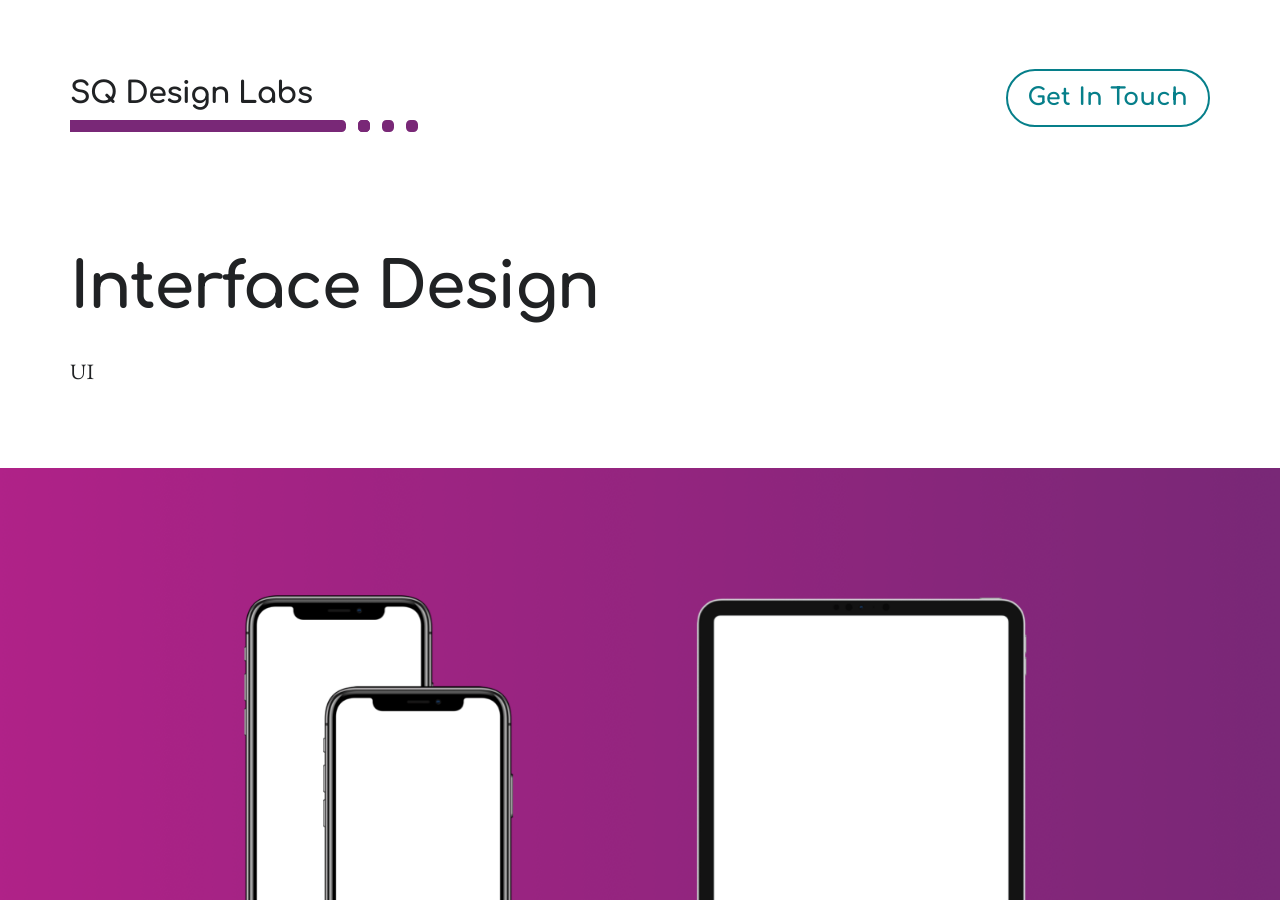
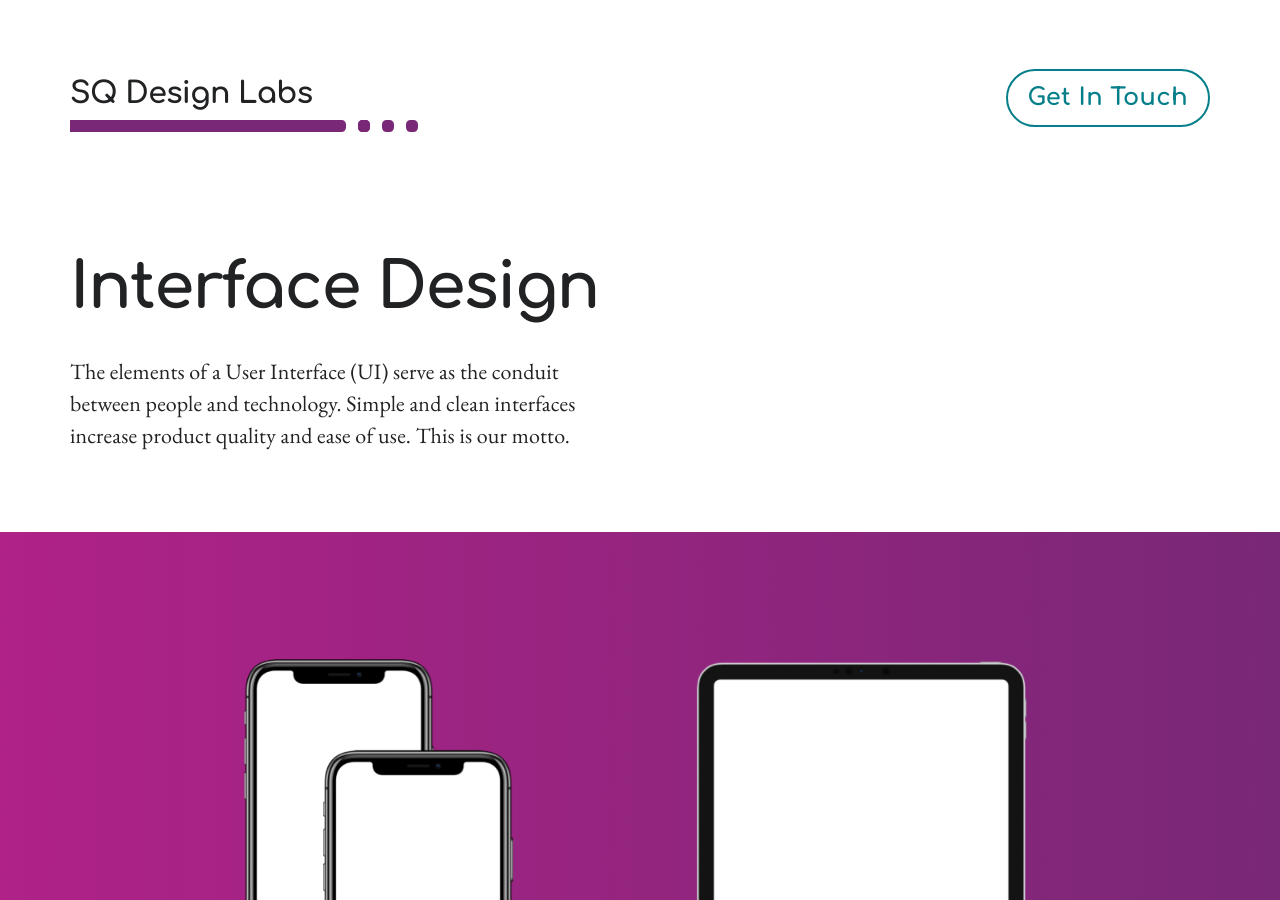
Before and after one commit to luiscielak/sqdesignlabs, a Jekyll site: the page built from _projects/interface-design.md, in a window 1280 px wide and 900 px high. Built offline with Jekyll 4.4.1, drawn with Linux system fonts in a browser that asks for light colours; nearby versions of some CDN libraries.

Commit message:
Add content to project sliders

```diff
--- a/_projects/interface-design.md
+++ b/_projects/interface-design.md
@@ -1,7 +1,7 @@
 ---
 title: Interface Design
-subtitle: UI
-description: The elements of a User Interface (UI) serve as the conduit between people and technology. Simple and clean interfaces increase product quality and ease of use. This is our motto.
+subtitle: The elements of a User Interface (UI) serve as the conduit between people and technology. Simple and clean interfaces increase product quality and ease of use. This is our motto.
+description: The elements of a User Interface (UI) serve as the conduit between people and technology. Simple and clean interfaces increase product quality and ease of use. This is our motto. <br><br> Tools&#58; Wireframes, Prototypes, Pattern Libraries, Design Systems
 featured_image: ui-01.png
 accent_color: '#792877'
 gallery_images:
```
Also changed, not shown: _projects/data-visualization.md (+2 -2 lines), _projects/user-experience.md (+2 -2 lines).
